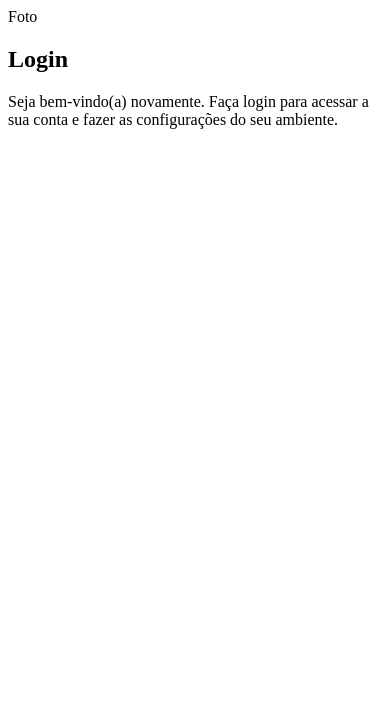
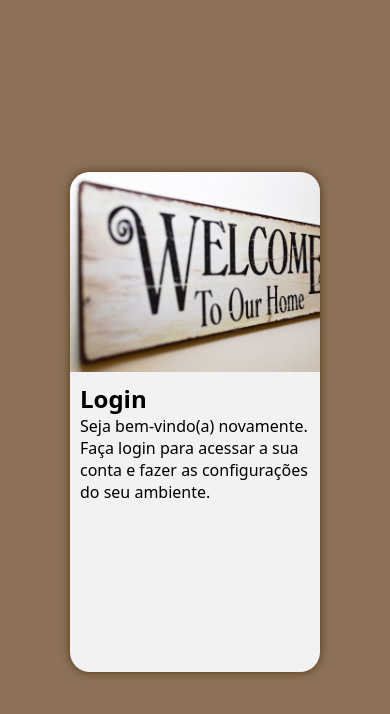
Before and after one commit to CarlosEduardoSisso/projeto-login, a plain HTML site: page index.html in a window 390 px wide. Drawn offline with Linux system fonts and the light colour scheme.

Commit message:
Aula 02 - Capítulo 26
Versão mobile First da tela de login - Curso de HTML5 e CSS3 do Curso em Vídeo

```diff
--- a/estilos/style.css
+++ b/estilos/style.css
@@ -7,3 +7,52 @@
 4) Bege (#8C7158)
 5) Creme (#BFAE9F)
 */
+
+* {
+    font-family: system-ui, -apple-system, BlinkMacSystemFont, 'Segoe UI', Roboto, Oxygen, Ubuntu, Cantarell, 'Open Sans', 'Helvetica Neue', sans-serif;
+    padding: 0px;
+    margin: 0px;
+    box-sizing: border-box;
+
+}
+
+body, html {
+    background-color: #8C7158;
+    height: 100vh;
+    width: 100vw;
+}
+
+main {
+    position: relative;
+    height: 100vh;
+    width: 100vw;
+}
+
+section#login {
+    position: absolute;
+    top: 50%;
+    left: 50%;
+    transform: translate(-50%, -50%);
+    overflow: hidden;
+
+
+    background-color: #F2F2F2;
+    width: 250px;
+    height: 500px;
+    border-radius: 20px;
+    box-shadow: 0px 0px 10px #4b2f09e1;
+}
+
+section#login > div#imagem {
+    display: block;
+    background:  #8C7158 url(../imagens/welcome.jpg) no-repeat;
+    background-size: cover;
+    background-position-x: 35%;
+    height: 200px;
+
+}
+
+section#login > div#formulario {
+    display: block;
+    padding: 10px;
+}
--- a/index.html
+++ b/index.html
@@ -10,7 +10,7 @@
     <main>
         <section id="login">
             <div id="imagem">
-                Foto
+
             </div>
             <div id="formulario">
                 <h1>Login</h1>
```
